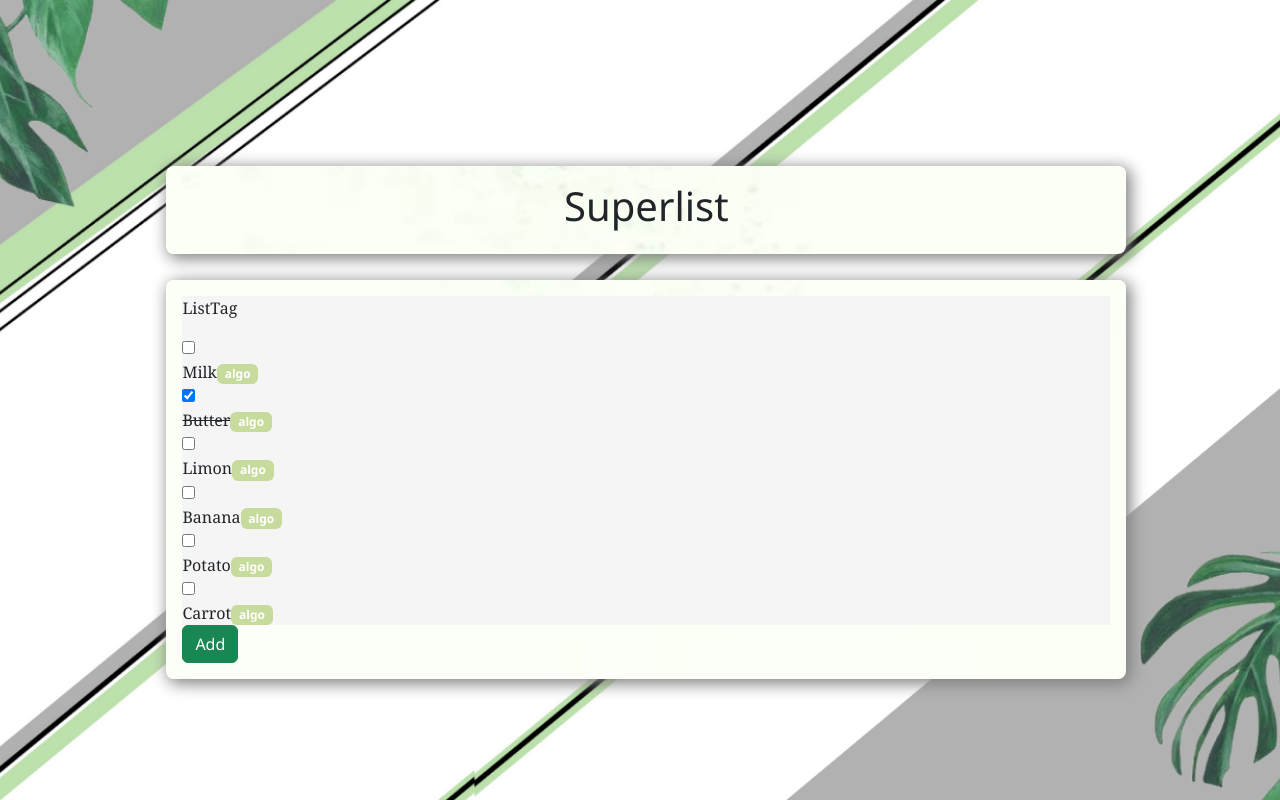
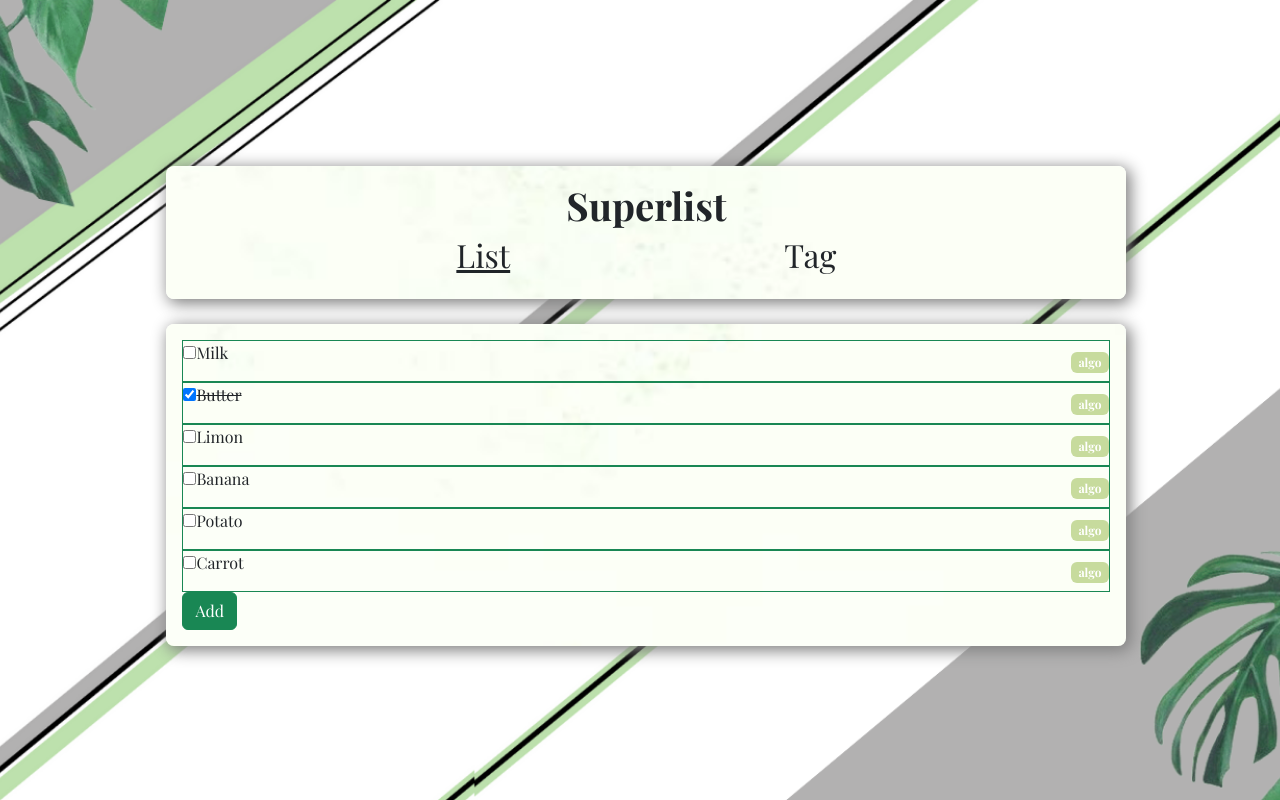
Before and after one commit to Nyckush/Trabajo-Practico, a React (Vite) app: page / in a window 1280 px wide. Built offline with nearby package versions, Linux system fonts and the light colour scheme.

Commit message:
Trabajando ando

```diff
--- a/src/App.css
+++ b/src/App.css
@@ -33,20 +33,12 @@
   background-attachment: fixed;
   padding: 1rem;
   box-shadow: .2rem .2rem 1rem .1rem grey;
-  display: grid;
-  flex-direction: column;
-  justify-content: center;
   border-radius: .5rem;
   row-gap: 1rem;
   width: 75%;
   margin-top: 13%;
   margin-left: 13%;
 }
-
-h1 {
-  text-align: center;
-}
-
 .icon{
   height: 100%;
 }
@@ -57,12 +49,14 @@ h1 {
   border-color: #C7DB9D;
   border-style: solid;
 }
-
-
-
+header{
+  width: 100%;
+}
+/*
 .title{
   text-align: center;
   margin-top: 20px;
   font-size:  25px;
   font-weight: bold;
 }
+ */
--- a/src/componentes/Header.jsx
+++ b/src/componentes/Header.jsx
@@ -1,11 +1,12 @@
-import React from "react";
 import './estilos.css'
 
 const Header= () =>{
     return(
-        <header >
-            <h1>Superlist</h1>
-
+        <header className='w-100'>
+            <h1 className='font-weight-bold text-center'>Superlist</h1>
+            <div className="d-flex w-100 align-items-center justify-content-evenly">
+             <h2 className='text-decoration-underline'>List</h2> <h2>Tag</h2>
+            </div>
         </header>
     )
 }
--- a/src/componentes/Tareas.jsx
+++ b/src/componentes/Tareas.jsx
@@ -1,6 +1,6 @@
 import React from "react";
+import 'bootstrap/dist/css/bootstrap.min.css';
 import './estilos.css';
-import 'bootstrap/dist/css/bootstrap.min.css';
 import { useState } from "react";
 import { ToDoList } from "./ToDoList";
 
@@ -56,18 +56,19 @@ const Tareas = ()=>{
 
 
         <div className="caja-tareas">
-            <div className="d-flex align-items-center">
-             <p>List</p> <p>Tag</p>
-            </div>
             {
                 todoArray.map( (todo)=>
-                <div key={todo.id} className="caja-tareas">
-                    <input type="checkbox" className="check" checked={todo.isComplete} />
-                    <p className={`p-0 m-0 flex-grow-1 ${todo.isComplete ? 'text-decoration-line-through' : ''}`}>
-                    {todo.titulo}
-                    <span className="badge bg">{todo.descripcion}</span>
-                    </p>
-                    {todo.isComplete}
+                <div key={todo.id} className="border border-success d-flex align-items-center justify-content-between caja-tareas">
+                    <div className="left d-flex align-items-baseline justify-content-between">
+                    <input type="checkbox" className="check p-100" checked={todo.isComplete} />
+                        <p className={`${todo.isComplete ? 'text-decoration-line-through' : ''}`}>
+                        {todo.titulo}
+                        </p>
+                    </div>
+                    <div className="right">
+                        <span className="badge bg">{todo.descripcion}</span>
+                        {todo.isComplete}
+                    </div>
                  </div>
 
                 )
--- a/src/componentes/ToDoList.jsx
+++ b/src/componentes/ToDoList.jsx
@@ -72,7 +72,6 @@ const ToDoList = () => {
     return (
       <div className="formCont">
         <form onSubmit={addTarea} >
-
             <input type="text" name="titulo" placeholder="Name" value={tareaData.titulo} onChange={handleChange}/>
             <br />
             <div className="input-group">
--- a/src/componentes/estilos.css
+++ b/src/componentes/estilos.css
@@ -1,9 +1,13 @@
-.caja-tareas{
+div.caja-tarea{
     background-color: whitesmoke;
     border-color: #C7DB9D;
     border-style: solid;
     border: 2px;
-  }
+    margin-bottom: 1rem;
+}
+div.left{
+    justify-content: space-around;
+}
 
 .nueva{
     background-color: rgba(0, 0, 0, 0.753);
@@ -33,10 +37,6 @@
    left: 90%;
    bottom:80%
 
-}
-
-h5, p {
-    font-family: Georgia, 'Times New Roman', Times, serif;
 }
 
 .btn{
--- a/src/index.css
+++ b/src/index.css
@@ -1,12 +1,6 @@
+@import url('https://fonts.googleapis.com/css2?family=Playfair+Display:wght@400;700&display=swap');
 
-*{
-
-  font-family:'Segoe UI', Tahoma, Geneva, Verdana, sans-serif;
-
-}
-
-
-body{
+body {
   background-image: url("./assets/img/fondo.png");
   background-repeat: no-repeat;
   background-size: cover;
@@ -14,4 +8,9 @@ body{
   background-color: lightgreen;
   background-attachment: fixed;
   box-sizing: border-box;
+  font-family: 'Playfair Display', serif;
 }
+h1, h1.title{
+  font-size: 2.4rem;
+  font-weight: 700;
+}
```
Also changed, not shown: src/componentes/cajas.jsx (+4 -4 lines).
